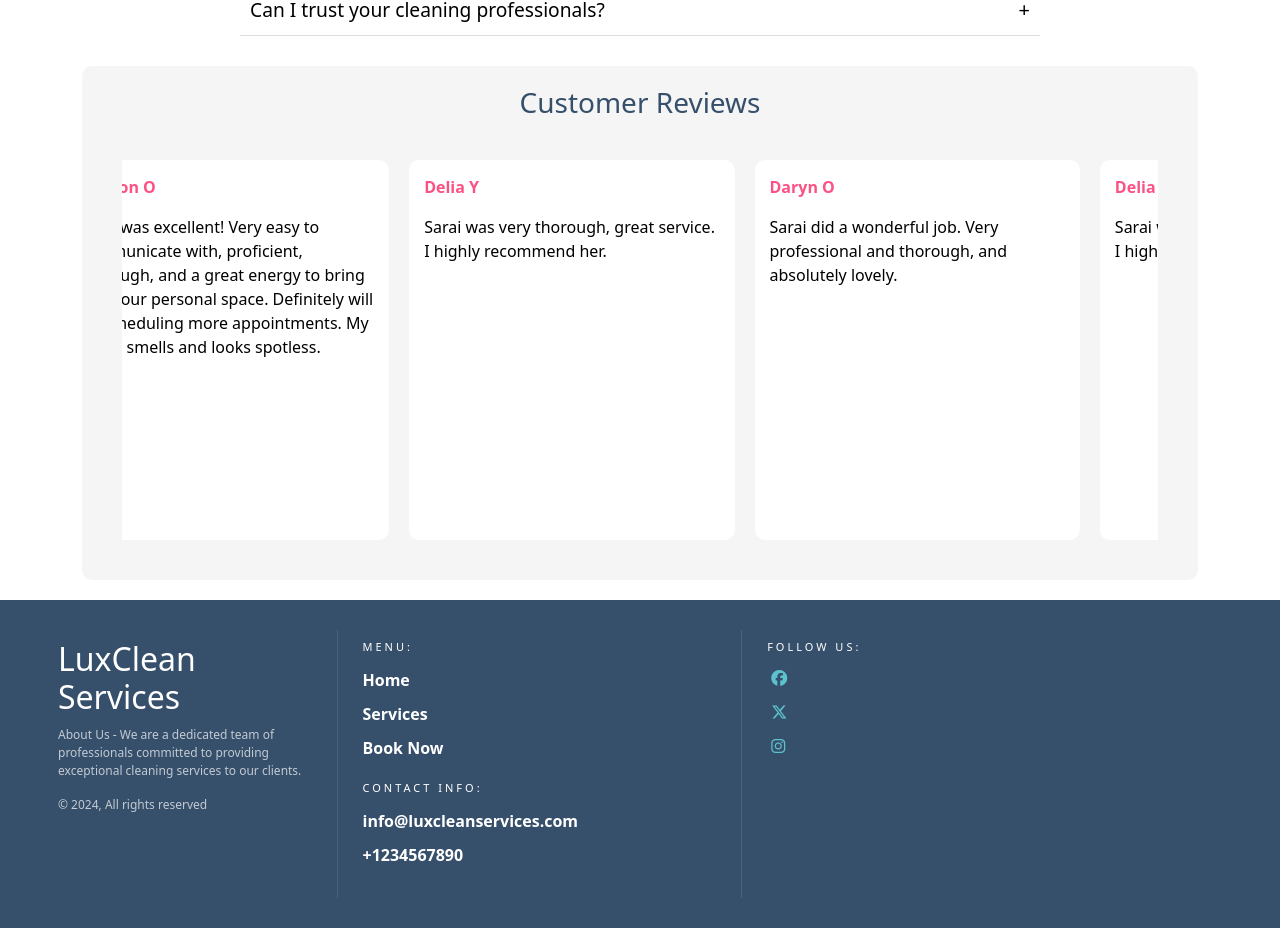
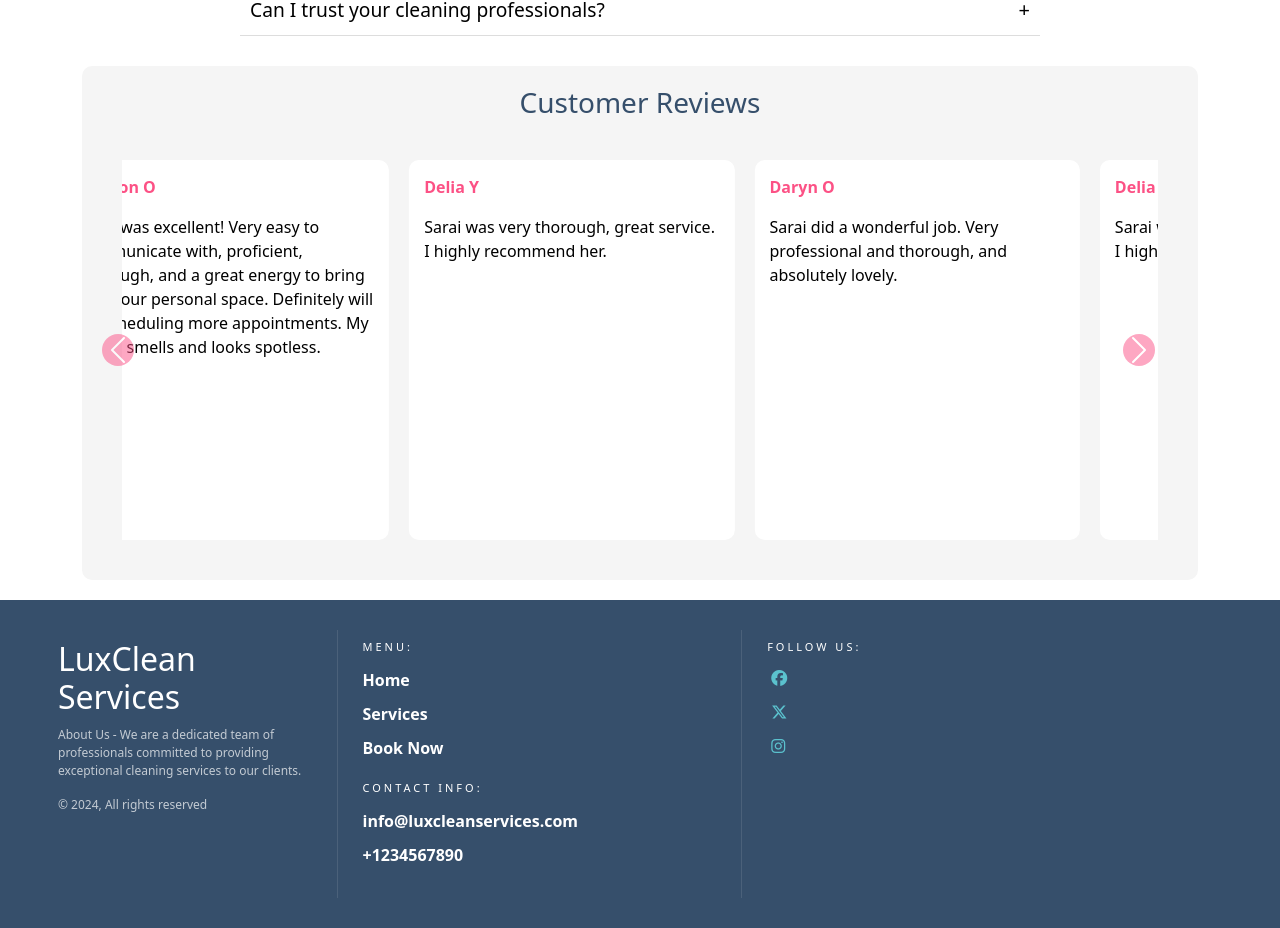
Before and after one commit to SotaogDemo/luxcleanservice-application, an Angular app: page / in a window 1280 px wide. Shown: the part 1039-1967 px from the top of the page. Built offline with nearby package versions, Linux system fonts and the light colour scheme.

Commit message:
add review nav buttons

```diff
--- a/src/app/components/reviews/reviews.component.html
+++ b/src/app/components/reviews/reviews.component.html
@@ -20,7 +20,7 @@
           </div>
         </div>
       </div>
-      <!-- <button
+      <button
         class="carousel-control-prev"
         type="button"
         data-bs-target="#carouselExampleControls"
@@ -35,7 +35,7 @@
         (click)="shiftReviews('right')"
       >
         <span class="carousel-control-next-icon" aria-hidden="true"></span>
-      </button> -->
+      </button>
     </div>
   </div>
 </div>
--- a/src/app/components/reviews/reviews.component.scss
+++ b/src/app/components/reviews/reviews.component.scss
@@ -1,5 +1,3 @@
-
-
 .container {
   margin-top: 20px;
 }
@@ -62,3 +60,11 @@
   font-size: 20px;
   cursor: pointer;
 }
+
+.carousel-control-prev {
+  left: -65px;
+}
+
+.carousel-control-next {
+  right: -42px;
+}
```
